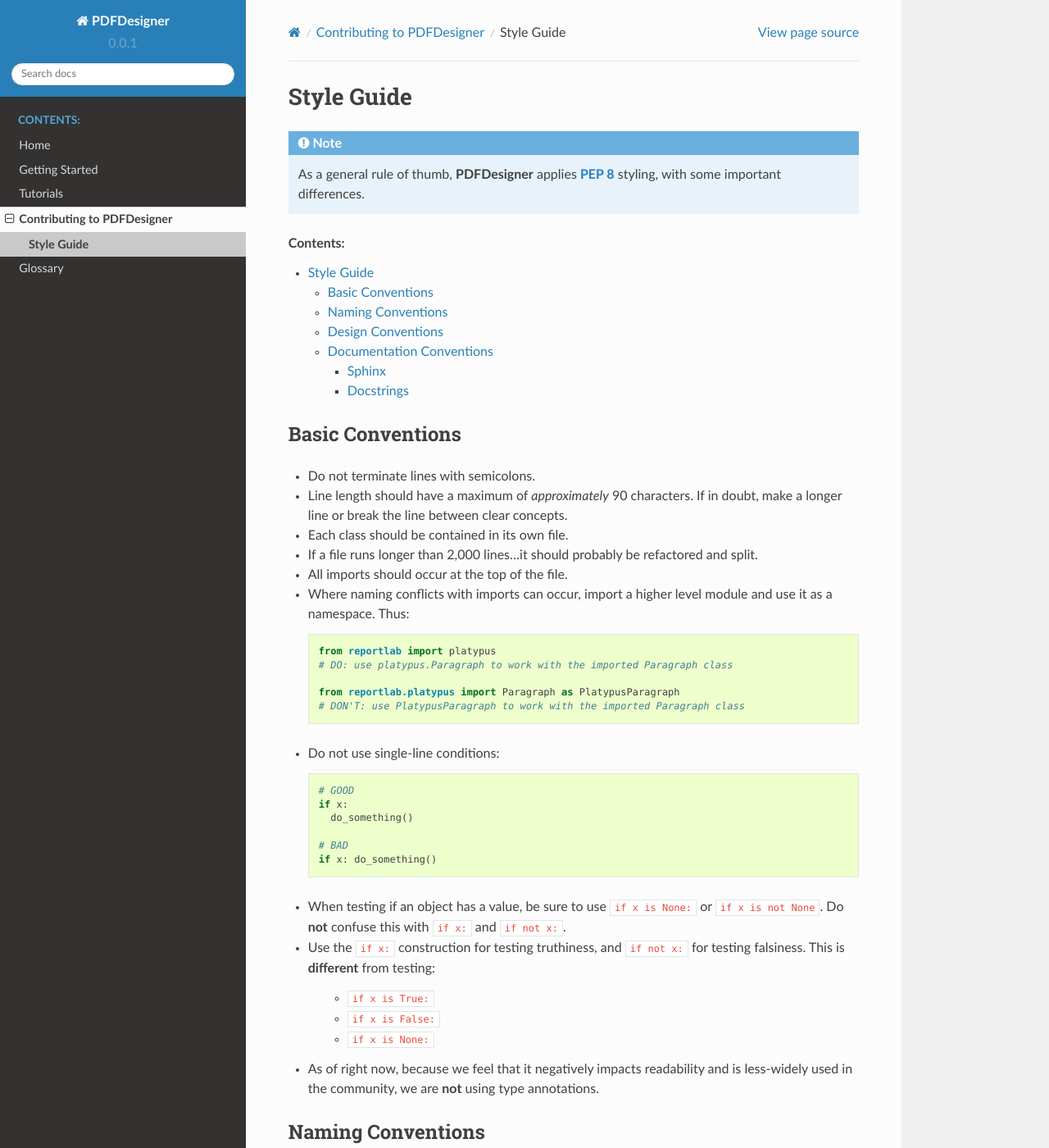
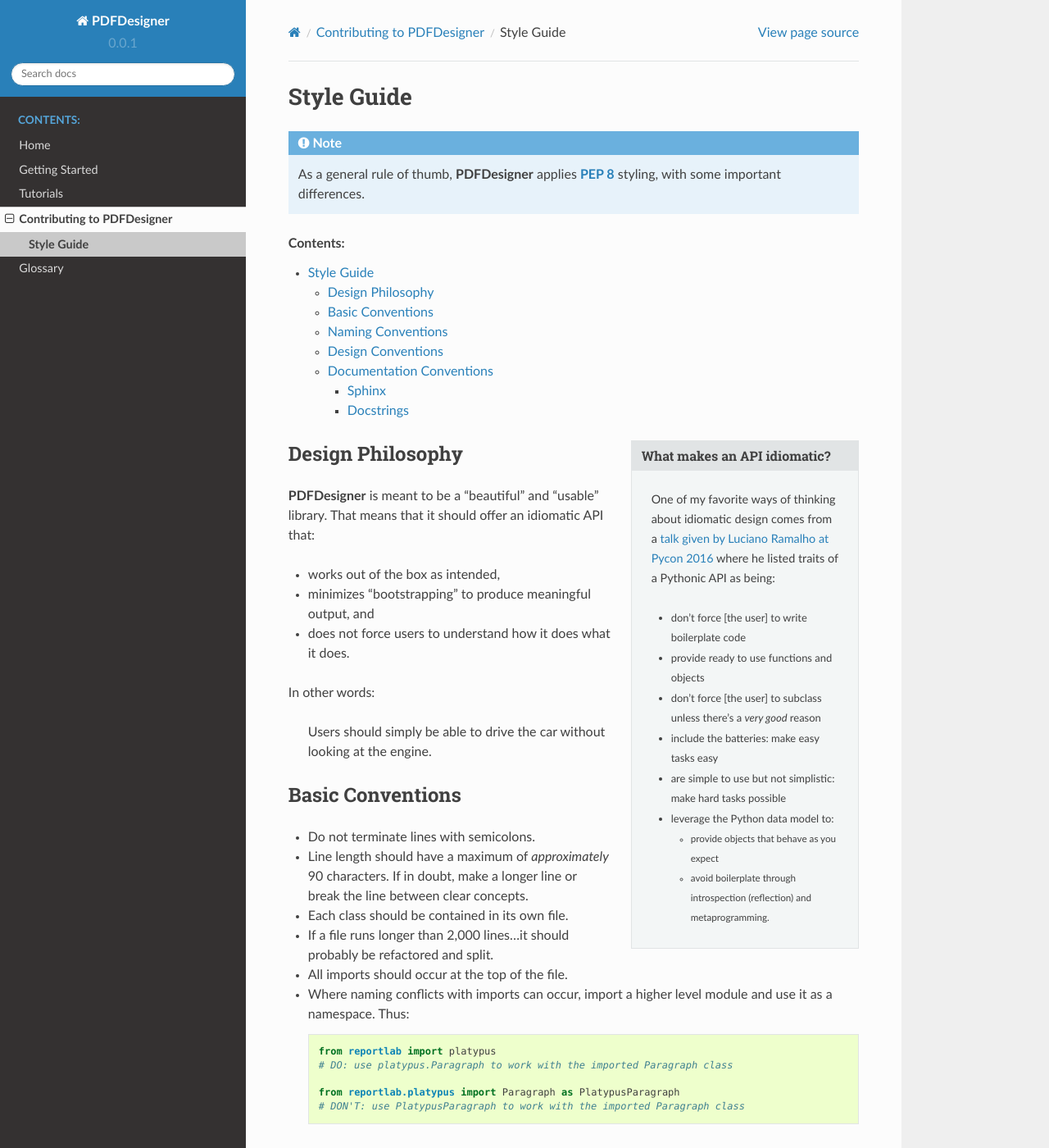
Before and after one commit to insightindustry/pdfdesigner, a Sphinx documentation site: the page built from docs/source/contributing/style_guide.txt, in a window 1280 px wide and 1400 px high. Shown: the whole window at 82% size. Built offline with Sphinx 7.4.7 and the Read the Docs theme 2.0.0, drawn with Linux system fonts in a browser that asks for light colours; formulas are drawn with MathJax 3; pages that are not in the unit, such as notebooks, are missing from menus.

Commit message:
#3: Updated design documentation with additional principles.

```diff
--- a/docs/source/contributing/style_guide.txt
+++ b/docs/source/contributing/style_guide.txt
@@ -8,6 +8,38 @@
   with some important differences.
 
 .. contents:: Contents:
+
+
+.. sidebar:: What makes an API idiomatic?
+
+  One of my favorite ways of thinking about idiomatic design comes from a `talk
+  given by Luciano Ramalho at Pycon 2016`_ where he listed traits of a Pythonic
+  API as being:
+
+  * don't force [the user] to write boilerplate code
+  * provide ready to use functions and objects
+  * don't force [the user] to subclass unless there's a *very good* reason
+  * include the batteries: make easy tasks easy
+  * are simple to use but not simplistic: make hard tasks possible
+  * leverage the Python data model to:
+
+    * provide objects that behave as you expect
+    * avoid boilerplate through introspection (reflection) and metaprogramming.
+
+Design Philosophy
+==================
+
+**PDFDesigner** is meant to be a "beautiful" and "usable" library. That means
+that it should offer an idiomatic API that:
+
+* works out of the box as intended,
+* minimizes "bootstrapping" to produce meaningful output, and
+* does not force users to understand how it does what it does.
+
+In other words:
+
+.. pull-quote::
+  Users should simply be able to drive the car without looking at the engine.
 
 Basic Conventions
 ==================
@@ -151,3 +183,4 @@
 .. _`ReadTheDocs`: https://readthedocs.org
 .. _`reStructuredText`: http://www.sphinx-doc.org/en/stable/rest.html
 .. _`Documentation Style Guide`: http://documentation-style-guide-sphinx.readthedocs.io/en/latest/style-guide.html
+.. _`talk given by Luciano Ramalho at PyCon 2016`: https://www.youtube.com/watch?v=k55d3ZUF3ZQ
```
Also changed, not shown: docs/source/tutorials/conceptual_overview.txt (+15 -14 lines).
